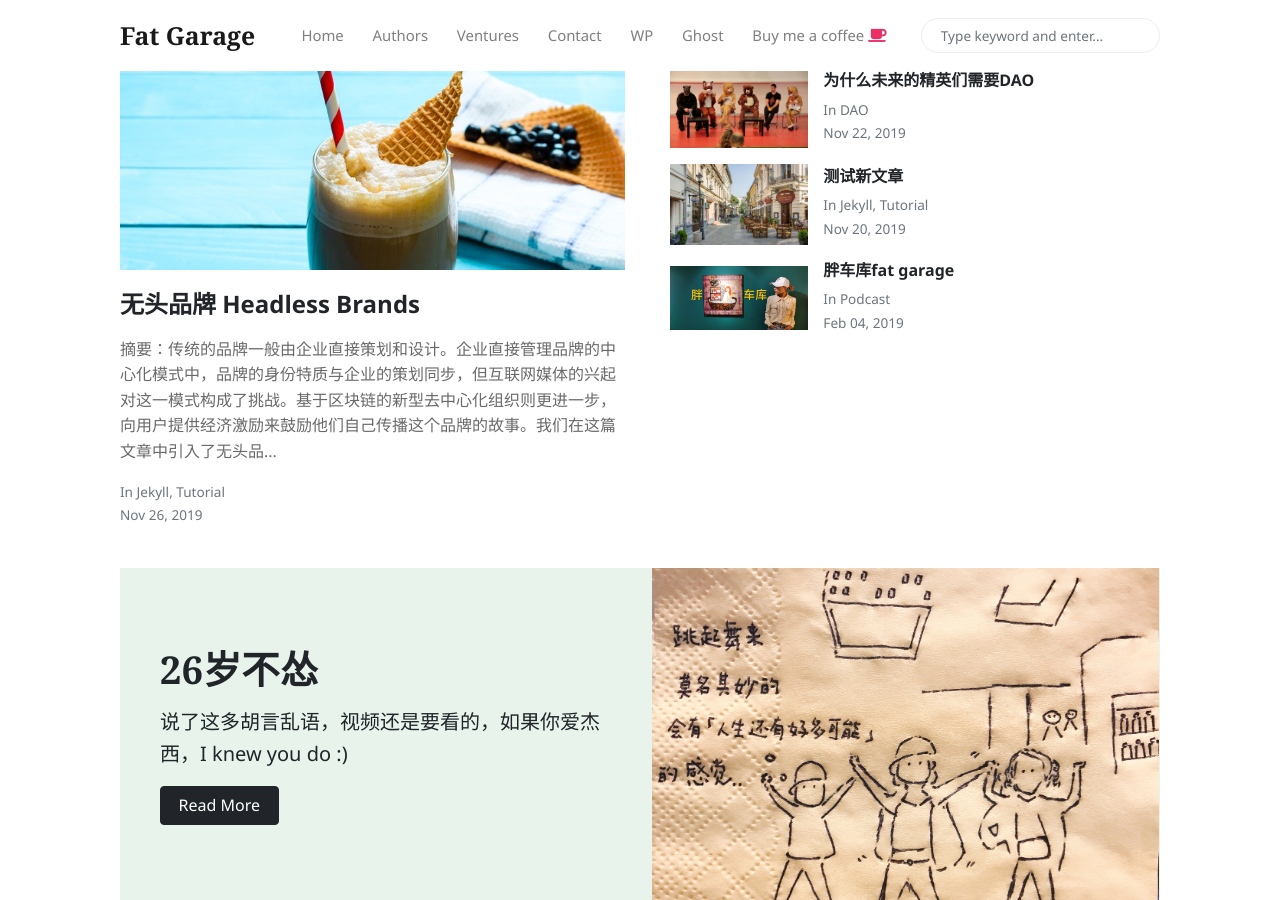
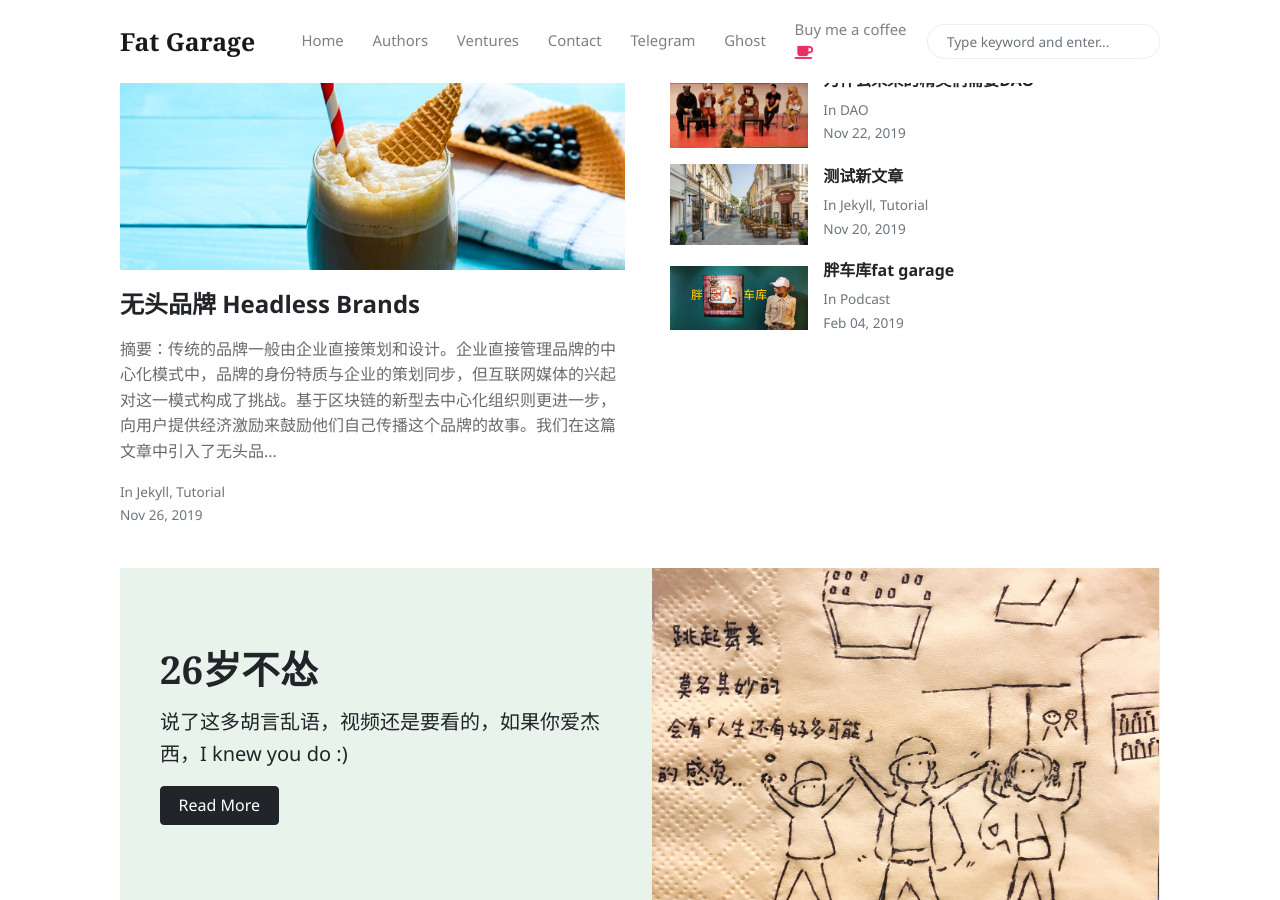
Before and after one commit to qijinzing/fat-garage.github.io, a Jekyll site: the page built from index.html, in a window 1280 px wide and 900 px high. Built offline with Jekyll 4.4.1, drawn with Linux system fonts in a browser that asks for light colours; nearby versions of some CDN libraries; the list of posts is cut into pages by our own code.

Commit message:
change telegram

```diff
--- a/_includes/menu-header.html
+++ b/_includes/menu-header.html
@@ -13,7 +13,7 @@
 <a class="nav-link" href="{{site.baseurl}}/contact.html">Contact</a>
 </li>
 <li class="nav-item">
-<a target="_blank" class="nav-link" href="https://www.wowthemes.net/themes/mundana-wordpress/">WP</a>
+<a target="_blank" class="nav-link" href="https://t.me/qijinzhang/">Telegram</a>
 </li>
 <li class="nav-item">
 <a target="_blank" class="nav-link" href="https://www.wowthemes.net/themes/mundana-ghost/">Ghost</a>
```
